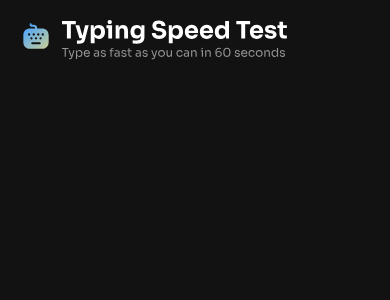
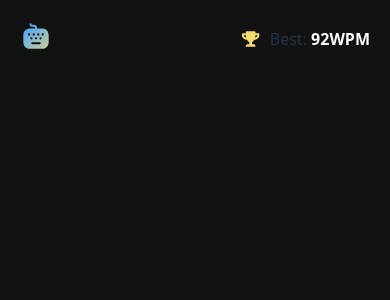
Before and after one commit to Akintayo74/typing-speed-test-camden, a React (Vite) app: page / in a window 390 px wide. Shown: the top 300 px of the page. Built offline with nearby package versions, Linux system fonts and the light colour scheme.

Commit message:
Style mobile header

```diff
--- a/package.json
+++ b/package.json
@@ -10,6 +10,7 @@
     "preview": "vite preview"
   },
   "dependencies": {
+    "@ladle/react": "^5.1.1",
     "postcss-custom-media": "^11.0.6",
     "react": "^19.2.0",
     "react-dom": "^19.2.0",
--- a/src/App.tsx
+++ b/src/App.tsx
@@ -1,4 +1,3 @@
-import * as React from 'react';
 import { BrowserRouter, Routes, Route } from 'react-router-dom';
 import Home from './pages/Home';
 
--- a/src/components/Header/Header.module.css
+++ b/src/components/Header/Header.module.css
@@ -2,4 +2,36 @@
 
 .container {
     padding: 20px;
+    display: flex;
+    justify-content: space-between;
+    align-items: center;
 }
+
+.tabletLogo {
+    display: none;
+
+    @media(--tablet) {
+        display: block;
+    }
+}
+
+.mobileLogo {
+
+    @media(--tablet) {
+        display: none;
+    }
+}
+
+.details {
+    display: flex;
+    align-items: center;
+    gap: 10px;
+}
+
+.personalBest {
+
+}
+
+.personalBest b {
+    color: var(--colors-neutral-0);
+}
--- a/src/components/Header/Header.tsx
+++ b/src/components/Header/Header.tsx
@@ -1,13 +1,23 @@
 import * as React from 'react';
 import styles from './Header.module.css';
 
-import logo from '../../assets/images/logo-large.svg'
+import tabletLogo from '../../assets/images/logo-large.svg'
+import mobileLogo from '../../assets/images/logo-small.svg'
+import trophy from '../../assets/images/icon-personal-best.svg'
 
 function Header() {
   return (
     <header className={styles.container}>
-      <div>
-        <img src={logo} />
+      <div className={styles.tabletLogo}>
+        <img src={tabletLogo} />
+      </div>
+      <div className={styles.mobileLogo}>
+        <img src={mobileLogo} />
+      </div>
+
+      <div className={styles.details}>
+        <img src={trophy} width={18} height={16}/>
+        <span className={styles.personalBest}>Best: <b>92WPM</b></span>
       </div>
     </header>
   )
--- a/src/index.css
+++ b/src/index.css
@@ -11,6 +11,7 @@
   -moz-osx-font-smoothing: grayscale;
 
   --colors-neutral-900: hsla(0, 0%, 7%, 1);
+  --colors-neutral-0: hsla(0, 0%, 100%, 1);
 }
 
 body {
```
Also changed, not shown: .ladle/components.tsx (added), structure.txt, 2 other files (tests, documents, lock files or other folders).
